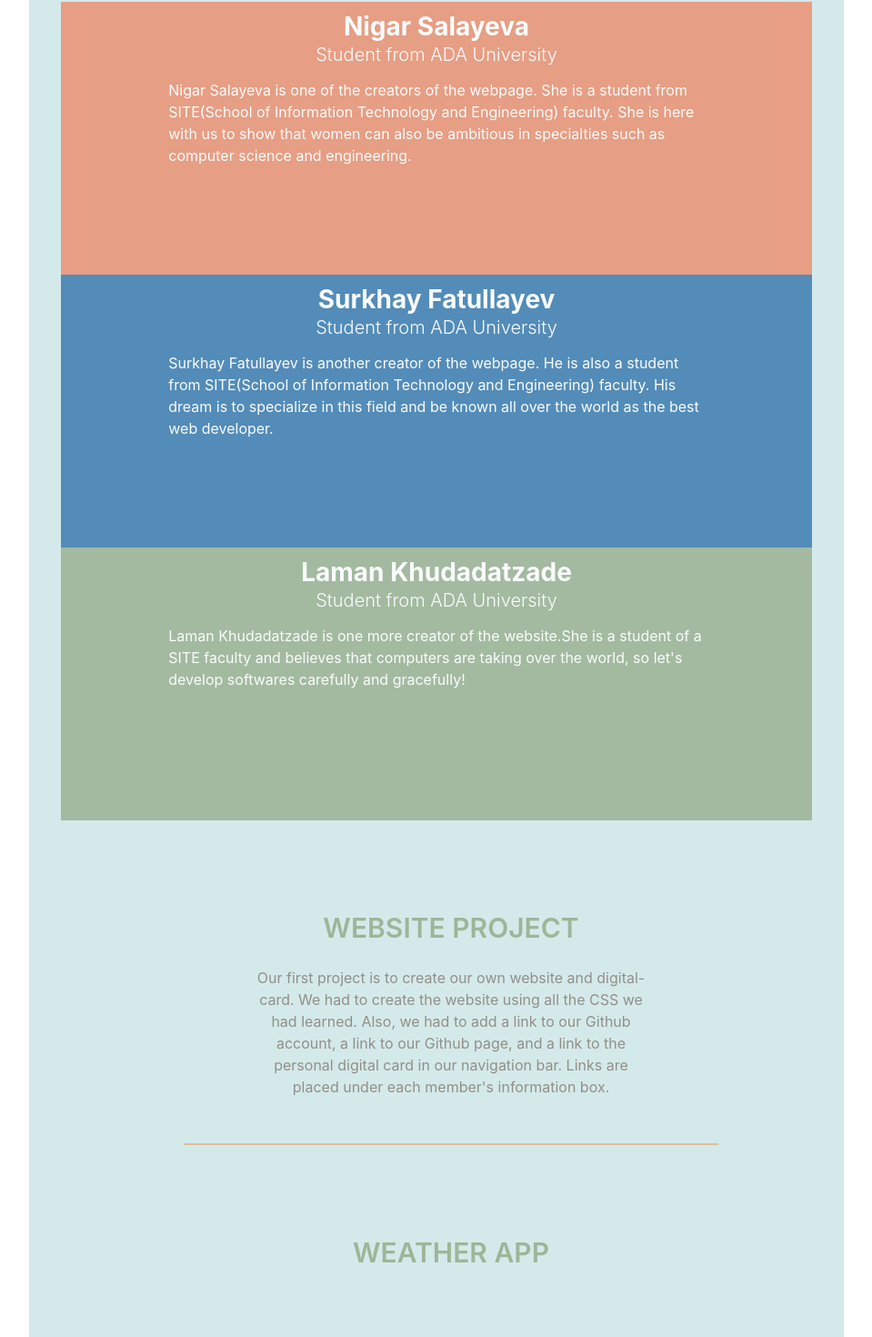
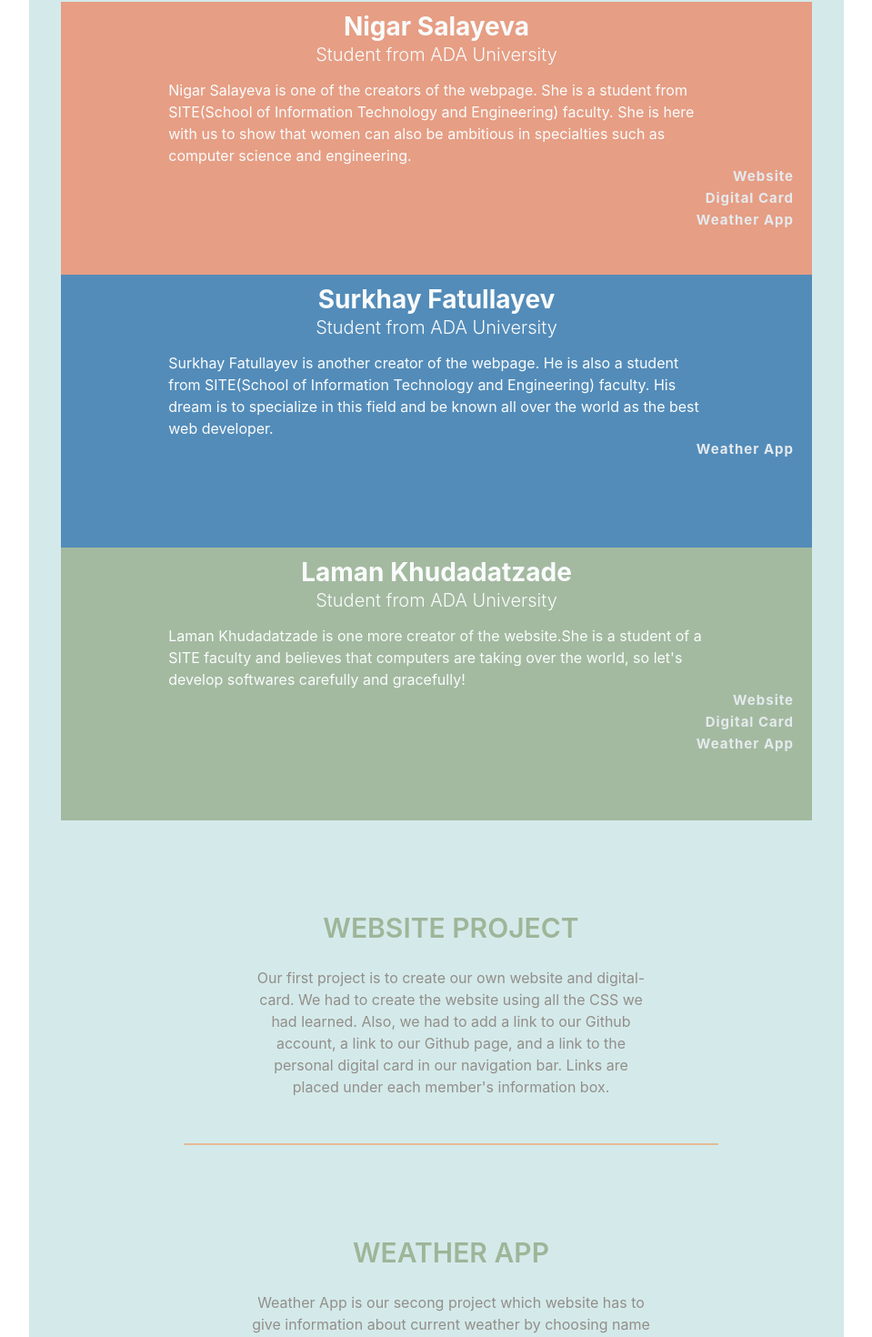
Before and after one commit to NigarSalayeva/movies, a React (Create React App) app: page / in a window 1280 px wide. Shown: the part 440-1910 px from the top of the page at 91% size, without its empty margins (160-1119 px from the left). Built offline with nearby package versions, Linux system fonts and the light colour scheme.

Commit message:
Update Home.js

```diff
--- a/src/Home.js
+++ b/src/Home.js
@@ -11,16 +11,23 @@ export default function Home() {
       <h4>Nigar Salayeva</h4>
       <h5>Student from ADA University</h5>
       <p>Nigar Salayeva is one of the creators of the webpage. She is a student from SITE(School of Information Technology and Engineering) faculty. She is here with us to show that women can also be ambitious in specialties such as computer science and engineering.</p>
+      <a href="https://nigarsalayeva.github.io/nsalayeva.github.io/" target="_blank">Website</a><br></br>
+      <a href="https://nigarsalayeva.github.io/nsalayeva.github.io/Hw1/index.html" target="_blank">Digital Card</a><br></br>
+      <a href="https://nigarsalayeva.github.io/weatherapp/" target="_blank">Weather App</a>
     </div>
     <div class="blue">
       <h4>Surkhay Fatullayev</h4>
       <h5>Student from ADA University</h5>
       <p>Surkhay Fatullayev is another creator of the webpage. He is also a student from SITE(School of Information Technology and Engineering) faculty. His dream is to  specialize in this field and be known all over the world as the best web developer.</p>
+      <a href="https://visitbaku.github.io/" target="_blank">Weather App</a>
     </div>
   <div class="green">
      <h4>Laman Khudadatzade</h4>
      <h5>Student from ADA University</h5>
      <p>Laman Khudadatzade is one more creator of the website.She is a student of a SITE faculty and believes that computers are taking over the world, so let's develop softwares carefully and gracefully!</p>
+     <a href="" target="_blank">Website</a><br></br>
+      <a href="" target="_blank">Digital Card</a><br></br>
+      <a href="" target="_blank">Weather App</a>
   </div>
       </div>
 
@@ -31,7 +38,7 @@ export default function Home() {
     </li>
     <li>
       <h2>Weather App</h2>
-      <p></p>
+      <p>Weather App is our secong project which website has to give information about current weather by choosing name of city, latitude and longitude or current geolocation. It is also one of the amazing projects. </p>
 
     </li>
     <li>
```
